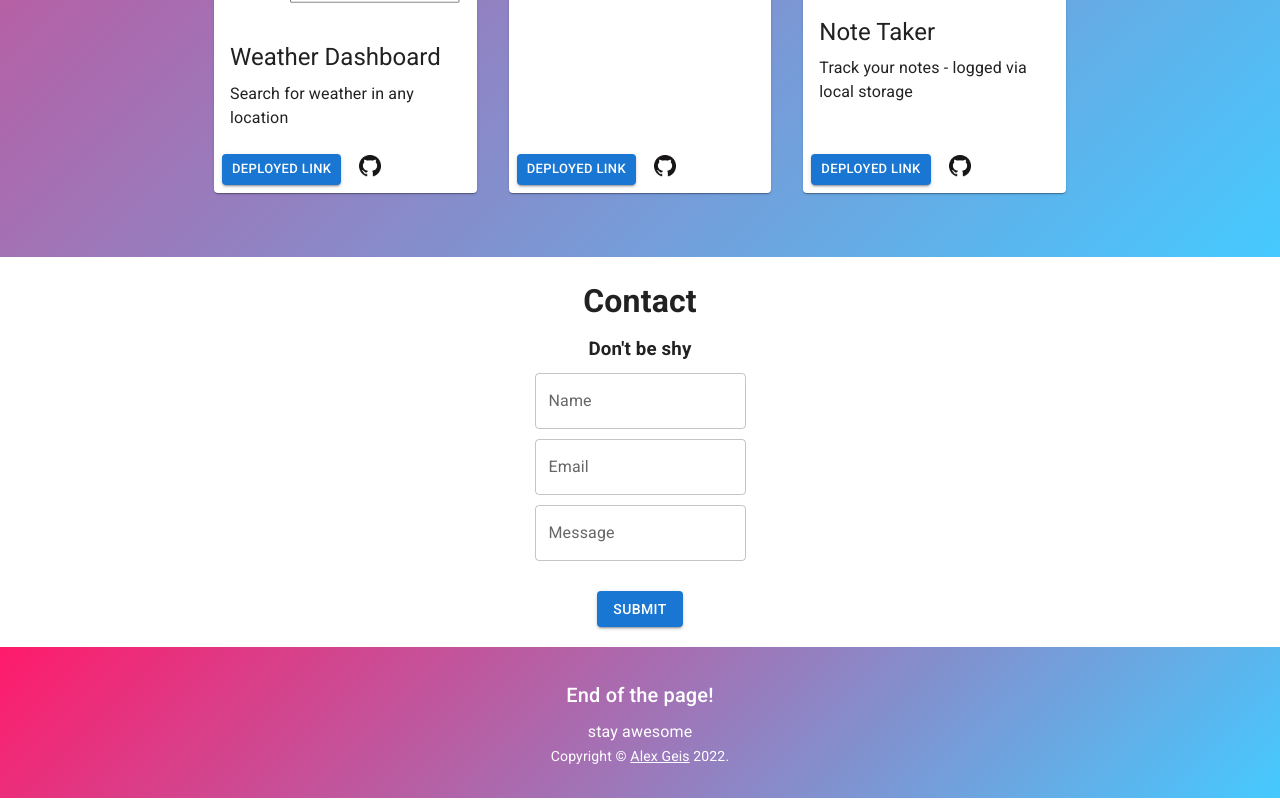
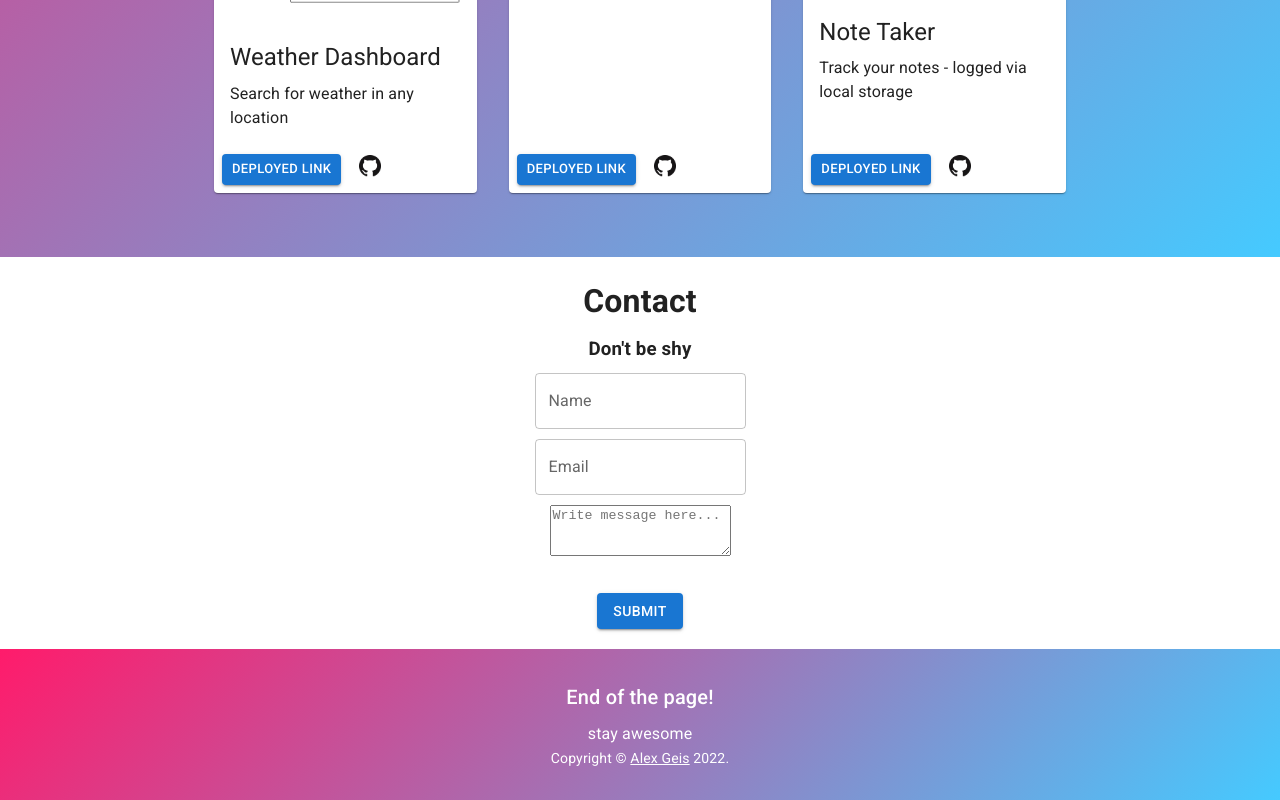
Before and after one commit to alexgeis/React-Portfolio-2, a React (Create React App) app in the folder client/: page / in a window 1280 px wide. Shown: the part 991-1791 px from the top of the page. Built offline with nearby package versions, Linux system fonts and the light colour scheme.

Commit message:
update message input to be text area

```diff
--- a/client/src/components/Contact.js
+++ b/client/src/components/Contact.js
@@ -7,6 +7,7 @@ import { send } from "emailjs-com";
 import Grid from "@mui/material/Grid";
 // import TextField from "@material-ui/core/TextField";
 import TextField from "@mui/material/TextField";
+import TextareaAutosize from "@mui/material/TextareaAutosize";
 // import FormControlLabel from "@material-ui/core/FormControlLabel";
 // import FormControl from "@material-ui/core/FormControl";
 // import FormLabel from "@material-ui/core/FormLabel";
@@ -86,13 +87,25 @@ export default function Contact() {
             />
           </Grid>
           <Grid item>
-            <TextField
+            {/* MESSAGE TEXT FIELD OPTION */}
+            {/* <TextField
               id="message-input"
               name="message"
               label="Message"
               type="textarea"
               value={formValues.message}
               onChange={handleInputChange}
+              style={{ marginBottom: "10px" }}
+            /> */}
+            <TextareaAutosize
+              aria-label="message"
+              id="message-input"
+              name="message"
+              minRows={3}
+              placeholder="Write message here..."
+              value={formValues.message}
+              onChange={handleInputChange}
+              // style={{ width: 200 }}
               style={{ marginBottom: "10px" }}
             />
           </Grid>
```
